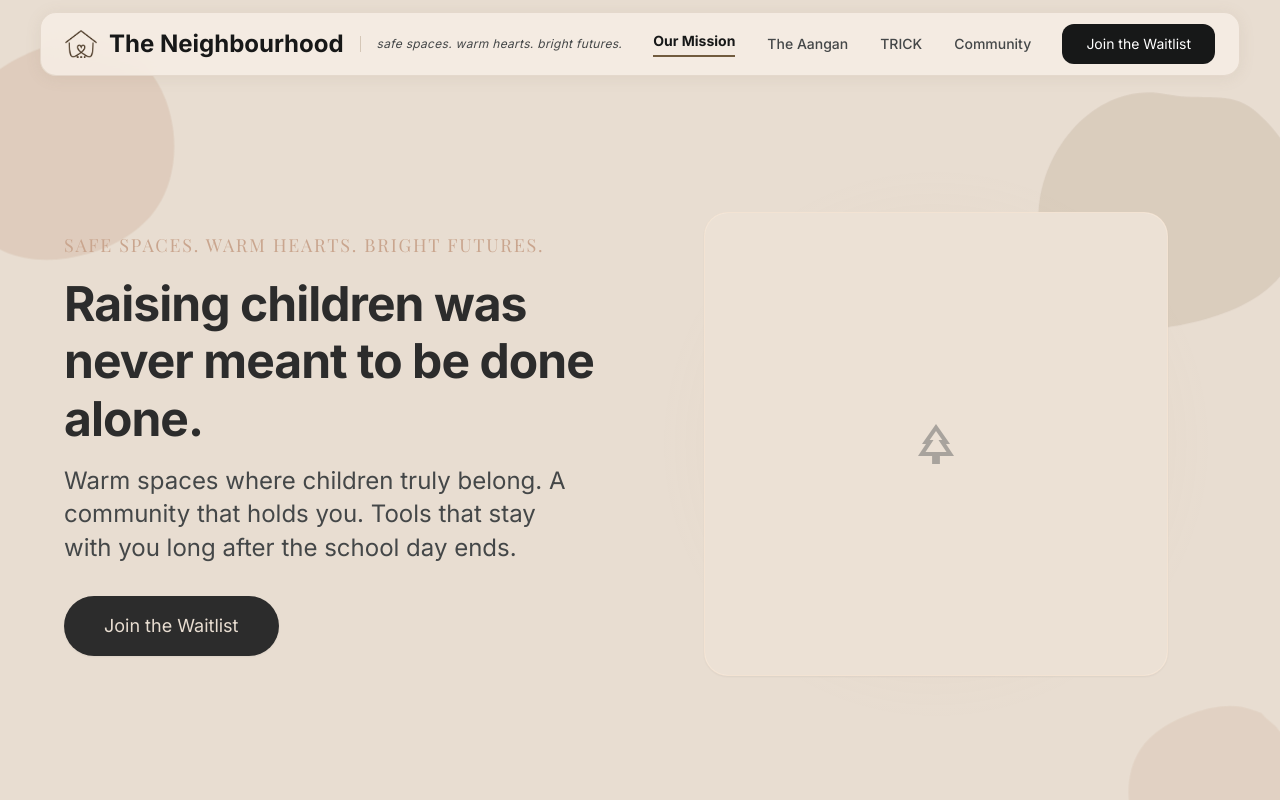
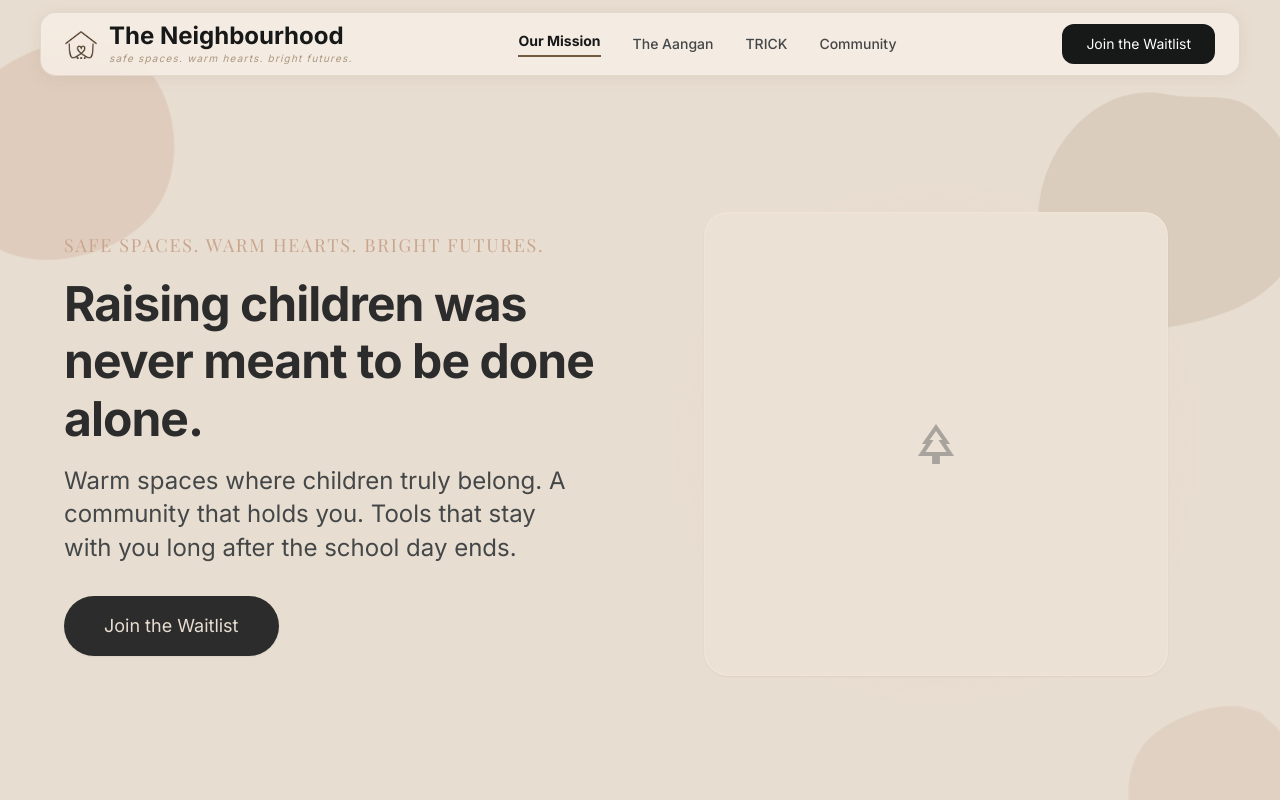
Before and after one commit to Siddharth622005/The-Neighbourhood, a React (Vite) app: page / in a window 1280 px wide. Shown: the top 800 px of the page. Built offline with nearby package versions, Linux system fonts and the light colour scheme; a web font is replaced by a local one.

Commit message:
Refine navbar tagline — stacked under name, logo top-aligned
Co-Authored-By: Claude Sonnet 4.6 <noreply@anthropic.com>

```diff
--- a/src/components/landing/Navbar.jsx
+++ b/src/components/landing/Navbar.jsx
@@ -10,14 +10,15 @@ export default function Navbar() {
     <nav className="sticky top-0 z-50 w-full px-4 pt-3 pb-2">
       <div className="flex justify-between items-center max-w-container-max mx-auto bg-[#f5ede4]/90 backdrop-blur-md border border-[#8B7355]/15 shadow-[0_2px_16px_rgba(139,115,85,0.10)] rounded-2xl px-6 h-16">
         <div className="flex items-center gap-3">
-          <img src="/logo.png" alt="The Neighbourhood logo" className="w-8 h-8 object-contain" />
-          <span className="text-headline-h3 font-headline-h3 font-bold text-primary">
-            The Neighbourhood
-          </span>
-          <span className="hidden md:inline-block w-px h-4 bg-warm-taupe/30 mx-1" />
-          <span className="hidden md:inline text-xs text-on-surface-variant italic tracking-wide">
-            safe spaces. warm hearts. bright futures.
-          </span>
+          <img src="/logo.png" alt="The Neighbourhood logo" className="w-8 h-8 object-contain mt-0.5 flex-shrink-0" />
+          <div className="flex flex-col leading-tight">
+            <span className="text-headline-h3 font-headline-h3 font-bold text-primary leading-none">
+              The Neighbourhood
+            </span>
+            <span className="text-[10px] text-warm-taupe/70 italic tracking-[0.12em] mt-1">
+              safe spaces. warm hearts. bright futures.
+            </span>
+          </div>
         </div>
 
         <div className="hidden md:flex items-center gap-stack-lg">
```
